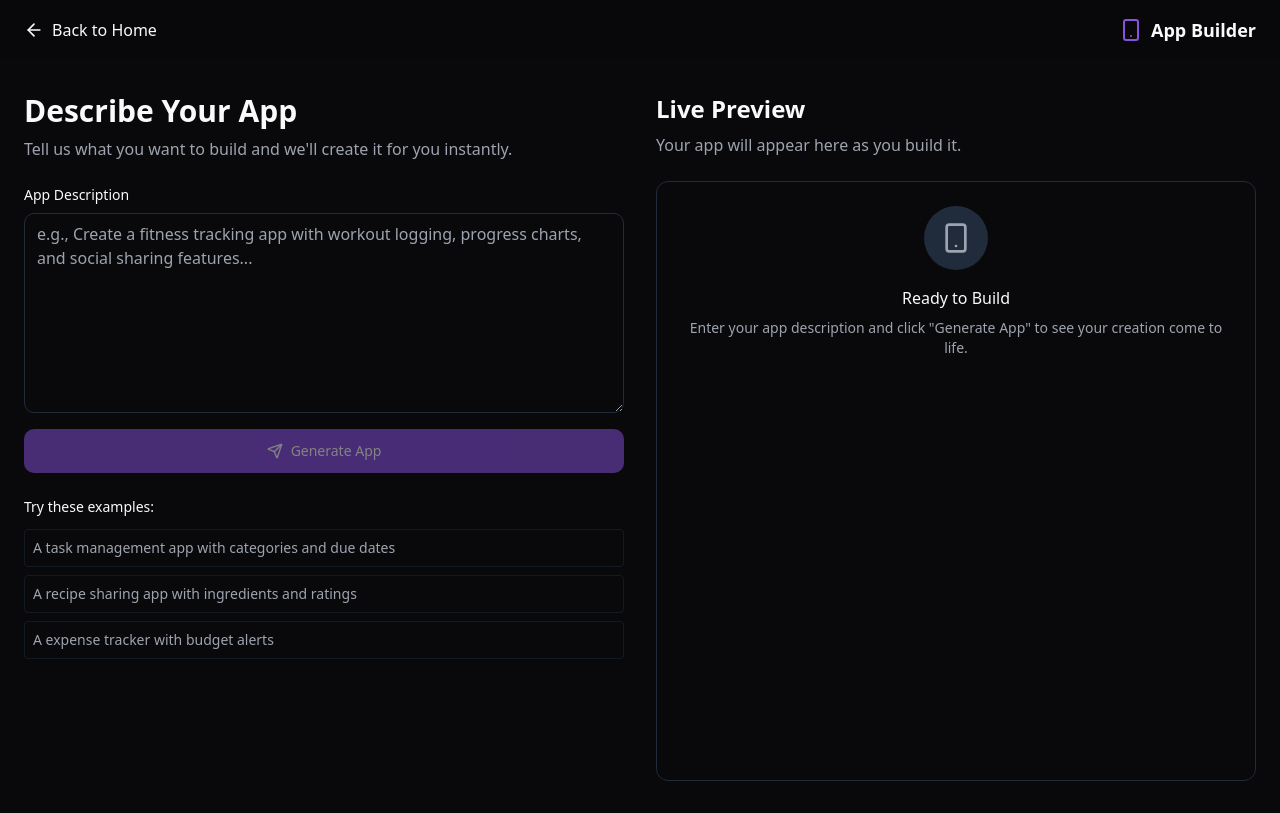
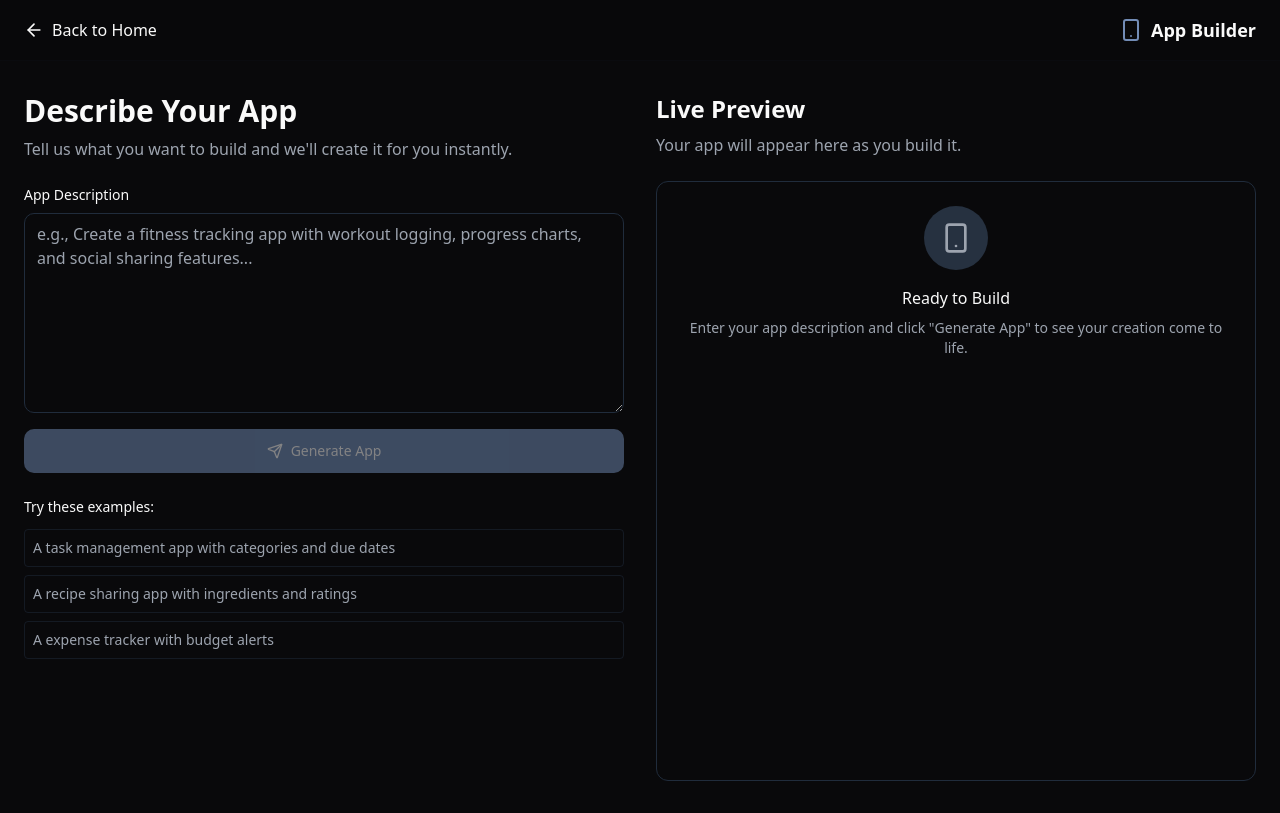
Before and after one commit to vitoriomexas311/mobility, a React (Vite) app: page /builder in a window 1280 px wide. Built offline with nearby package versions, Linux system fonts and the light colour scheme.

Commit message:
Change color scheme
Update color scheme to be more subtle and elegant, similar to Lovable's design.

```diff
--- a/src/components/ui/button.tsx
+++ b/src/components/ui/button.tsx
@@ -20,7 +20,7 @@ const buttonVariants = cva(
         link: "text-primary underline-offset-4 hover:underline",
         gradient: "bg-gradient-primary text-white hover:opacity-90 shadow-glow hover:shadow-premium transition-all duration-300",
         glass: "bg-background/10 border border-white/20 text-white backdrop-blur-glass hover:bg-background/20 transition-all duration-300",
-        glow: "bg-purple-primary text-white hover:bg-purple-light shadow-glow hover:shadow-premium animate-glow-pulse",
+        glow: "bg-blue-primary text-white hover:bg-blue-light shadow-glow hover:shadow-premium animate-glow-pulse",
       },
       size: {
         default: "h-10 px-4 py-2",
--- a/src/index.css
+++ b/src/index.css
@@ -15,16 +15,16 @@
     --popover: 240 10% 3.9%;
     --popover-foreground: 0 0% 98%;
 
-    --primary: 263 70% 60%;
+    --primary: 217 32% 58%;
     --primary-foreground: 0 0% 98%;
 
-    --secondary: 215 30% 18%;
+    --secondary: 215 25% 20%;
     --secondary-foreground: 0 0% 98%;
 
-    --muted: 215 30% 18%;
+    --muted: 215 25% 20%;
     --muted-foreground: 217 10% 65%;
 
-    --accent: 217 91% 60%;
+    --accent: 190 45% 55%;
     --accent-foreground: 0 0% 98%;
 
     --destructive: 0 84% 60%;
@@ -32,27 +32,27 @@
 
     --border: 215 30% 18%;
     --input: 215 30% 18%;
-    --ring: 263 70% 60%;
+    --ring: 217 32% 58%;
 
     --radius: 0.75rem;
 
-    /* Custom Mobility Colors */
-    --purple-primary: 263 45% 55%;
-    --purple-light: 270 40% 65%;
-    --blue-primary: 217 75% 58%;
-    --blue-light: 210 80% 68%;
+    /* Custom Elegant Colors */
+    --blue-primary: 217 32% 58%;
+    --blue-light: 220 40% 68%;
+    --teal-primary: 190 45% 55%;
+    --teal-light: 185 50% 65%;
 
     /* Gradients */
-    --gradient-primary: linear-gradient(135deg, hsl(263 45% 55%), hsl(217 75% 58%));
-    --gradient-subtle: linear-gradient(135deg, hsl(263 45% 55% / 0.1), hsl(217 75% 58% / 0.1));
-    --gradient-glow: linear-gradient(135deg, hsl(263 45% 55% / 0.3), hsl(217 75% 58% / 0.3));
+    --gradient-primary: linear-gradient(135deg, hsl(217 32% 58%), hsl(190 45% 55%));
+    --gradient-subtle: linear-gradient(135deg, hsl(217 32% 58% / 0.1), hsl(190 45% 55% / 0.1));
+    --gradient-glow: linear-gradient(135deg, hsl(217 32% 58% / 0.3), hsl(190 45% 55% / 0.3));
 
     /* Glass Effects */
     --glass-bg: hsl(240 10% 3.9% / 0.8);
     --glass-border: hsl(0 0% 100% / 0.1);
 
     /* Shadows */
-    --shadow-glow: 0 0 40px hsl(263 45% 55% / 0.3);
+    --shadow-glow: 0 0 40px hsl(217 32% 58% / 0.3);
     --shadow-premium: 0 25px 50px -12px hsl(0 0% 0% / 0.25);
 
     /* Animations */
--- a/tailwind.config.ts
+++ b/tailwind.config.ts
@@ -62,10 +62,10 @@ export default {
 					border: 'hsl(var(--sidebar-border))',
 					ring: 'hsl(var(--sidebar-ring))'
 				},
-				'purple-primary': 'hsl(var(--purple-primary))',
-				'purple-light': 'hsl(var(--purple-light))',
 				'blue-primary': 'hsl(var(--blue-primary))',
-				'blue-light': 'hsl(var(--blue-light))'
+				'blue-light': 'hsl(var(--blue-light))',
+				'teal-primary': 'hsl(var(--teal-primary))',
+				'teal-light': 'hsl(var(--teal-light))'
 			},
 			backgroundImage: {
 				'gradient-primary': 'var(--gradient-primary)',
@@ -130,10 +130,10 @@ export default {
 				},
 				'glow-pulse': {
 					'0%, 100%': {
-						boxShadow: '0 0 20px hsl(var(--purple-primary) / 0.3)'
+						boxShadow: '0 0 20px hsl(var(--blue-primary) / 0.3)'
 					},
 					'50%': {
-						boxShadow: '0 0 40px hsl(var(--purple-primary) / 0.6)'
+						boxShadow: '0 0 40px hsl(var(--blue-primary) / 0.6)'
 					}
 				}
 			}
```
